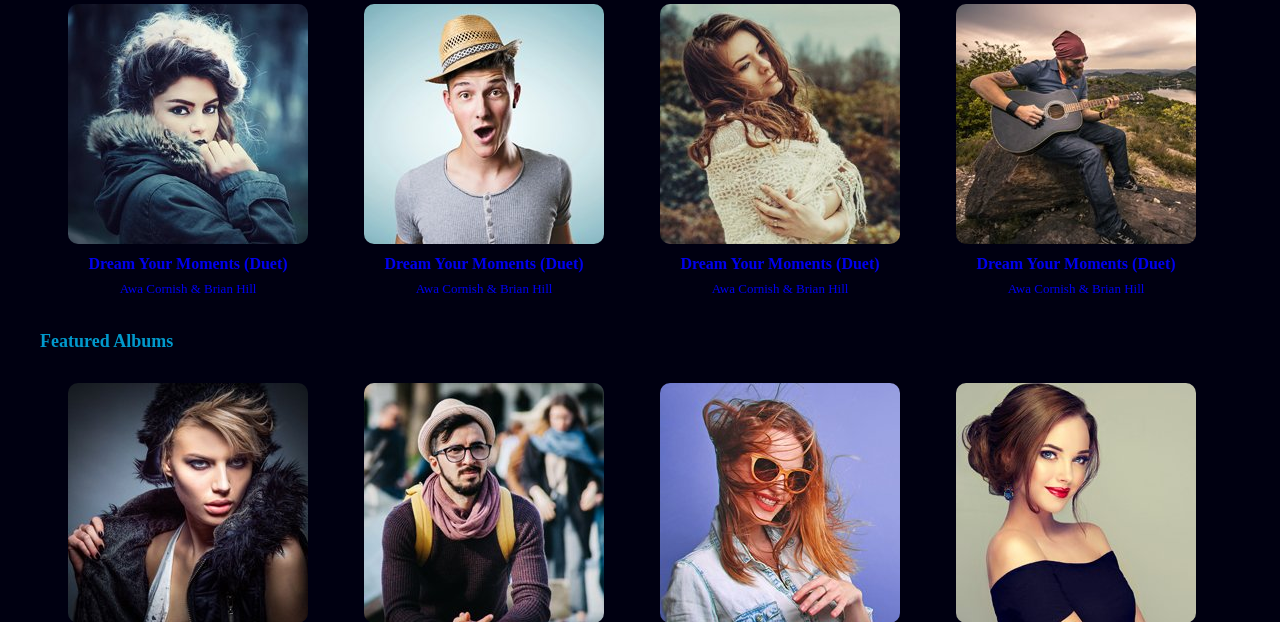
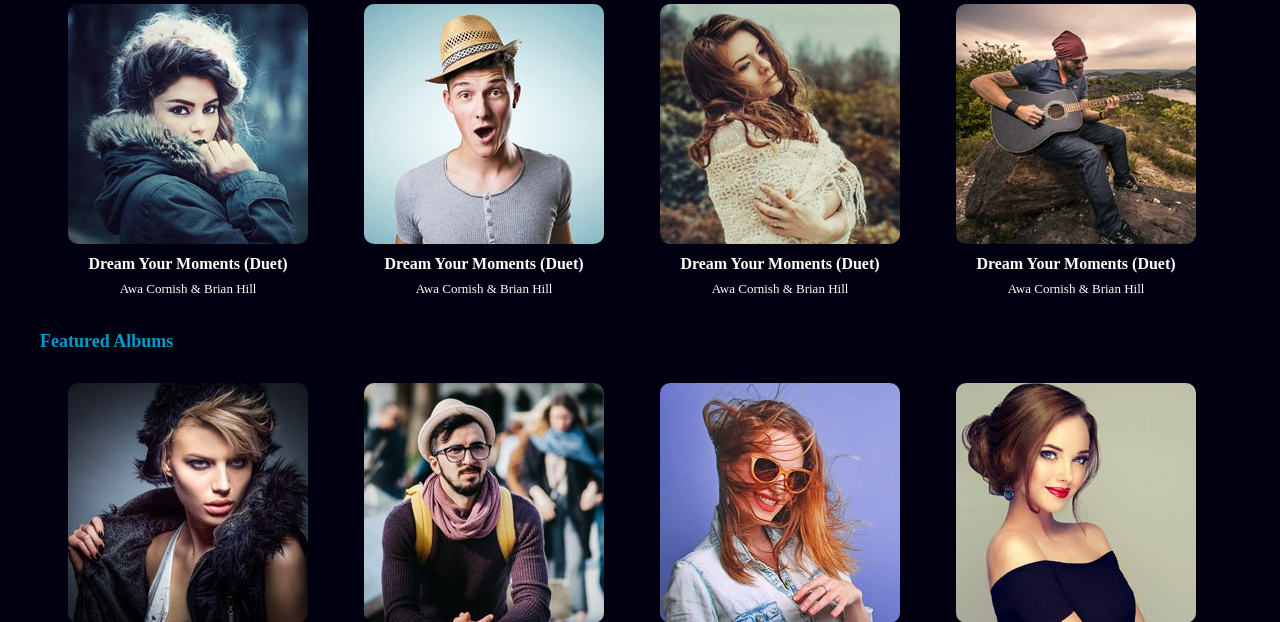
Before and after one commit to HoangYen1907/Web12h_Lab_03, a PHP site: page / in a window 1280 px wide. Shown: the part 151-773 px from the top of the page. Run offline with PHP 8.4, Linux system fonts and the light colour scheme; some web fonts are replaced.

Commit message:
Update Code

```diff
--- a/css/layout.css
+++ b/css/layout.css
@@ -97,6 +97,7 @@ span {
 }
 .main figcaption {
     font-size: 16px;
+    color: #FFFFFF;
 }
 .main span {
     font-size: 13px;
```
